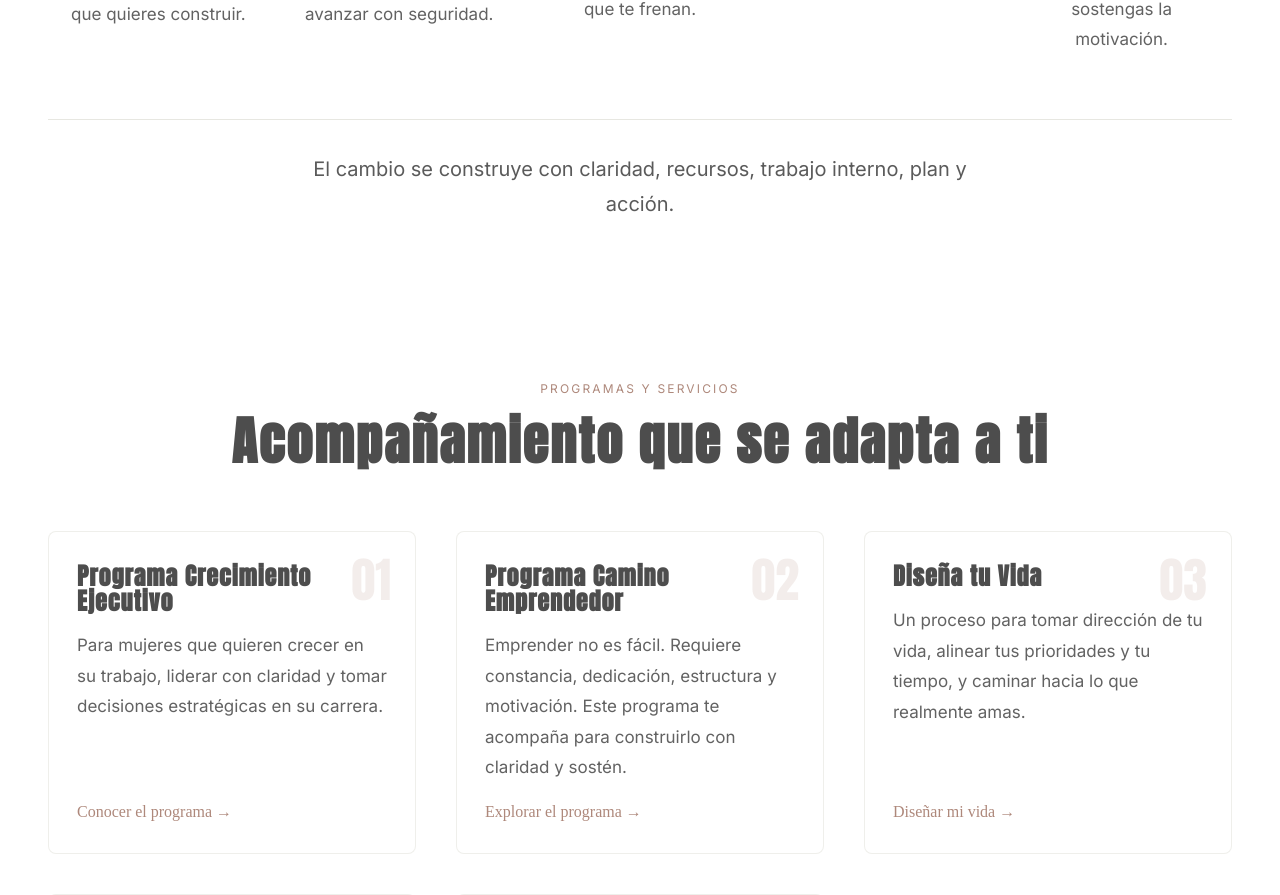
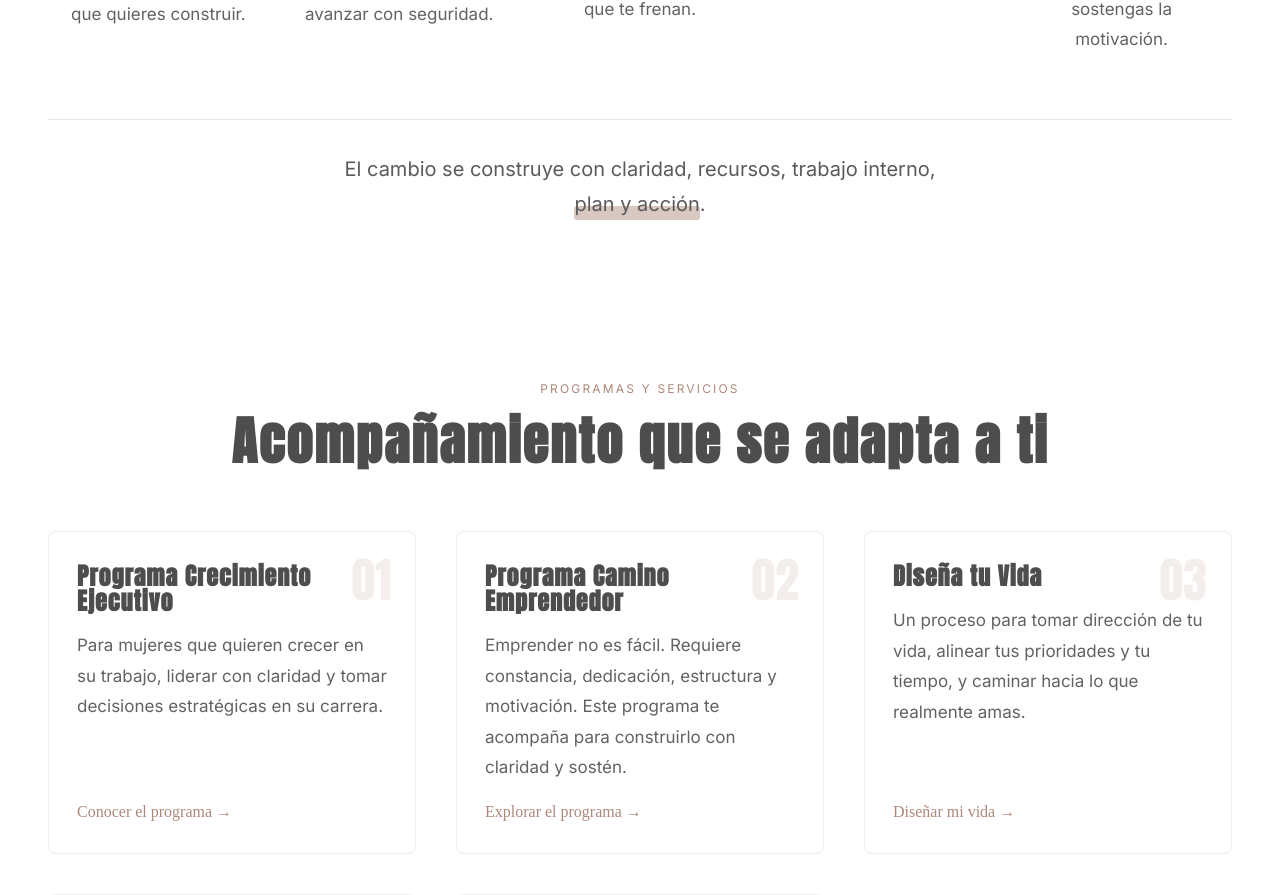
Before and after one commit to welegalmx/amaranta-site, a Next.js app: page / in a window 1280 px wide. Shown: the part 4407-5302 px from the top of the page. Built offline with nearby package versions, Linux system fonts and the light colour scheme.

Commit message:
Apply decorative line style to 'plan y acción' text

```diff
--- a/app/page.tsx
+++ b/app/page.tsx
@@ -244,7 +244,7 @@ export default function Home() {
 
             <div style={{ textAlign: "center", marginTop: 64, paddingTop: 32, borderTop: "1px solid rgba(120, 122, 91, 0.18)" }}>
               <p style={{ fontSize: 20, lineHeight: 1.75, opacity: 0.92, maxWidth: 720, margin: "0 auto" }}>
-                El cambio se construye con claridad, recursos, trabajo interno, plan y acción.
+                El cambio se construye con claridad, recursos, trabajo interno, <span className="decorative-line">plan y acción</span>.
               </p>
             </div>
           </div>
```
